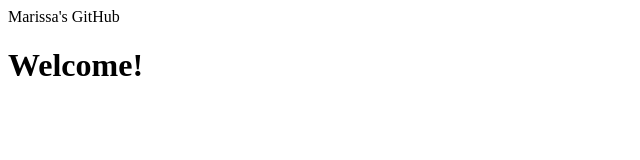
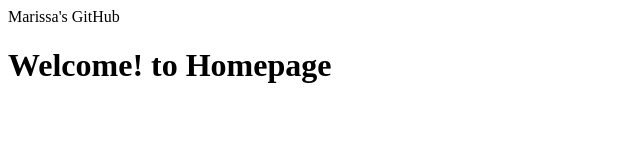
Before and after one commit to marissacasazza/marissacasazza2.github.io, a plain HTML site: page index.html in a window 1280 px wide. Shown: the whole page, without its empty margins (0-640 px from the left). Drawn offline with Linux system fonts and the light colour scheme.

Commit message:
changing

```diff
--- a/index.html
+++ b/index.html
@@ -2,6 +2,6 @@
 <!DOCTYPE html>
 <html lang="en">
 <head> Marissa's GitHub </head>
-<h1> Welcome! </h1>
+<h1> Welcome! to Homepage</h1>
 
 </html>
```
